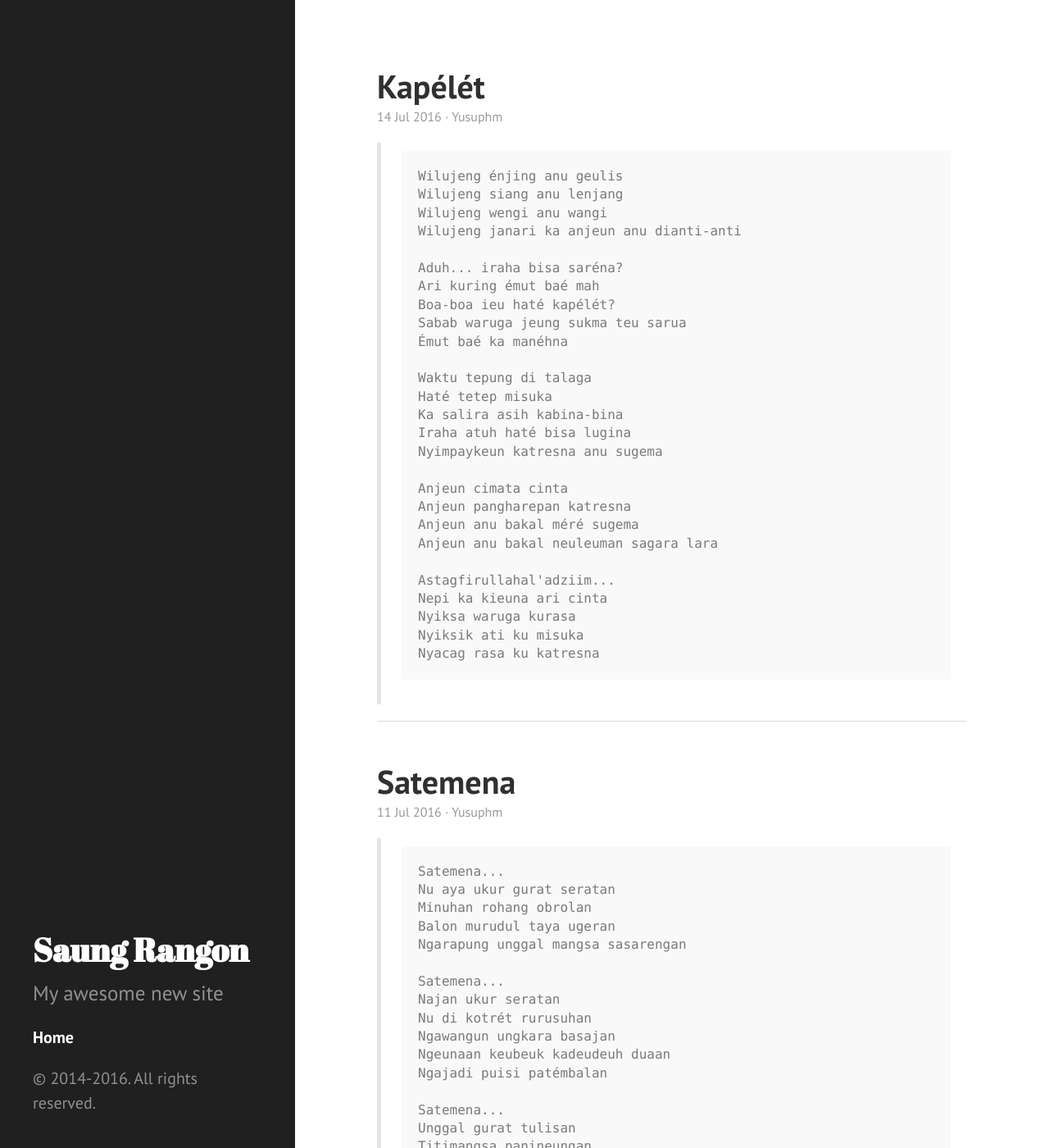
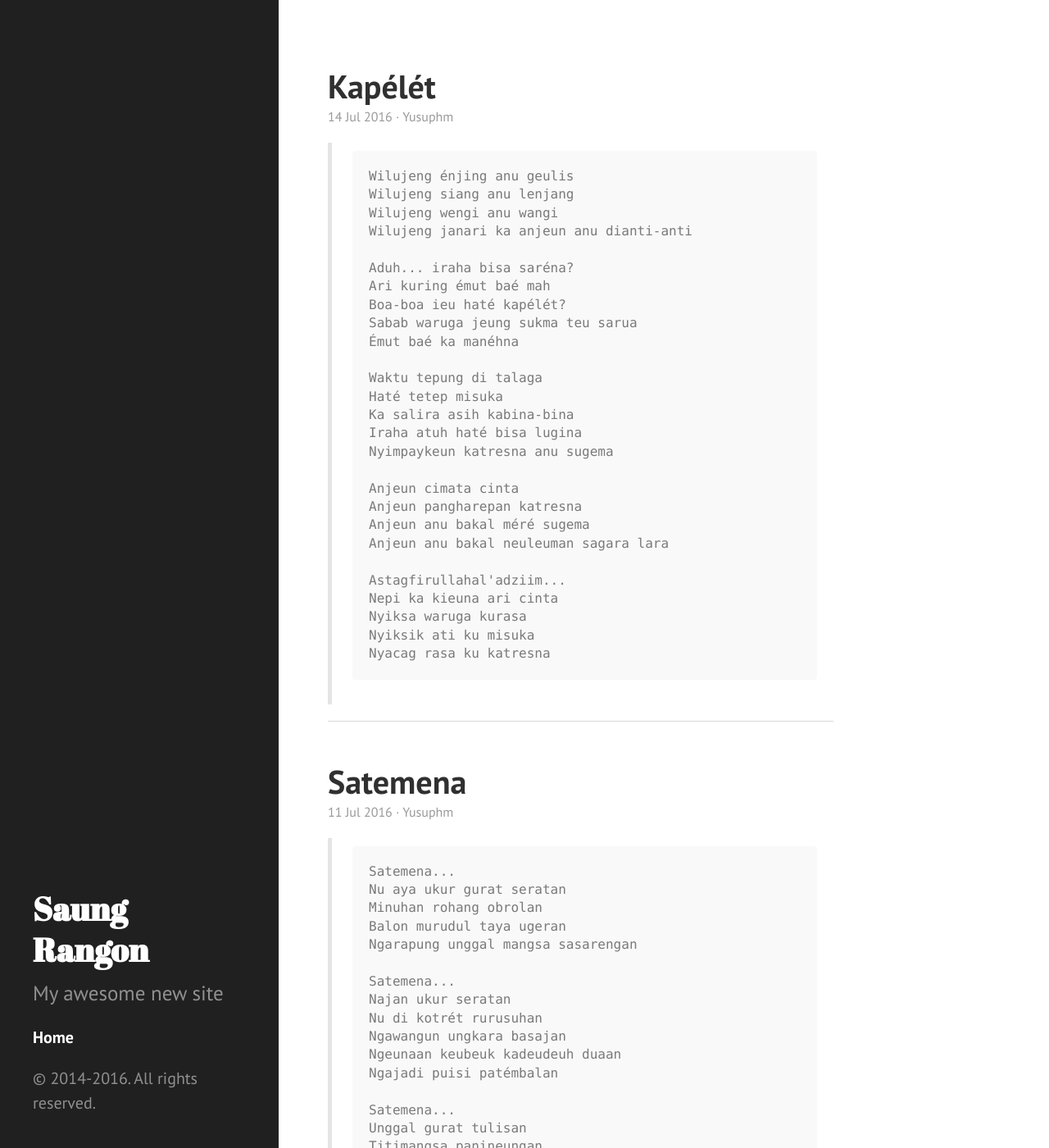
Before and after one commit to saung-rangon/saung-rangon.github.io, a Jekyll site: the page built from index.html, in a window 1280 px wide and 1400 px high. Shown: the whole window at 82% size. Built offline with Jekyll 4.4.1, drawn with Linux system fonts in a browser that asks for light colours; the list of posts is cut into pages by our own code.

Commit message:
Update hyde.css

```diff
--- a/public/css/hyde.css
+++ b/public/css/hyde.css
@@ -59,13 +59,14 @@ html {
   color: rgba(255,255,255,.5);
   background-color: #202020;
 }
+
 @media (min-width: 48rem) {
   .sidebar {
     position: fixed;
     top: 0;
     left: 0;
     bottom: 0;
-    width: 18rem;
+    width: 17rem;
     text-align: left;
   }
 }
@@ -103,7 +104,6 @@ a.sidebar-nav-item:focus {
  * Add the `sidebar-sticky` class to the sidebar's container to affix it the
  * contents to the bottom of the sidebar in tablets and up.
  */
-
 @media (min-width: 48rem) {
   .sidebar-sticky {
     position: absolute;
@@ -111,21 +111,6 @@ a.sidebar-nav-item:focus {
     bottom: 1rem;
     left:   1rem;
   }
-}
-
-/* Right sidebar */
-@media (min-width: 1025px) {
-    .rsidebar {
-        position: absolute;
-        top: 0;
-        right: 0;
-        width: 18rem;
-    }
-}
-@media (max-width: 1024px) {
-    .rsidebar {
-      /*display: none;*/
-    }
 }
 
 /* Container
@@ -147,10 +132,10 @@ a.sidebar-nav-item:focus {
   }
 }
 
-@media (min-width: 64rem) {
+@media (min-width: 74rem) {
   .content {
-    margin-left: 22rem;
-    margin-right: 4rem;
+    margin-left: 19rem;
+    margin-right: 19%;
   }
 }
 
```
